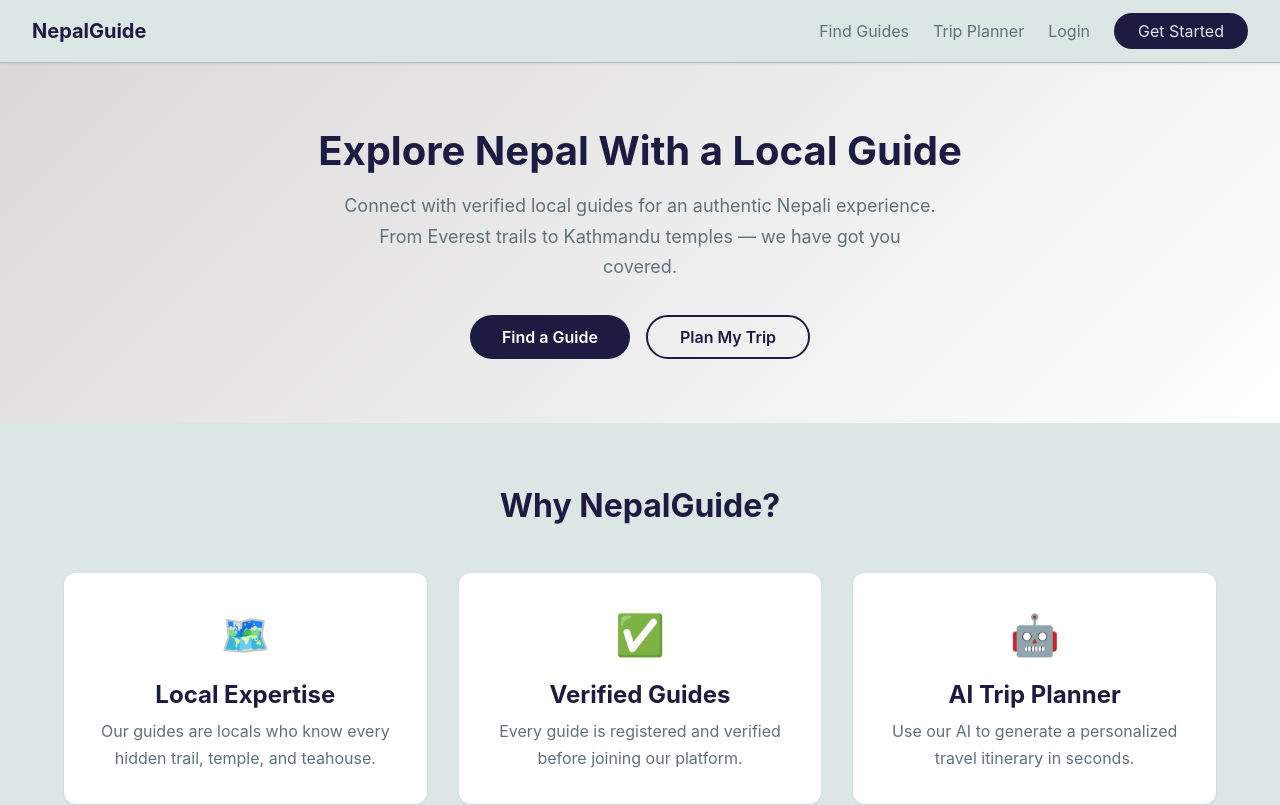
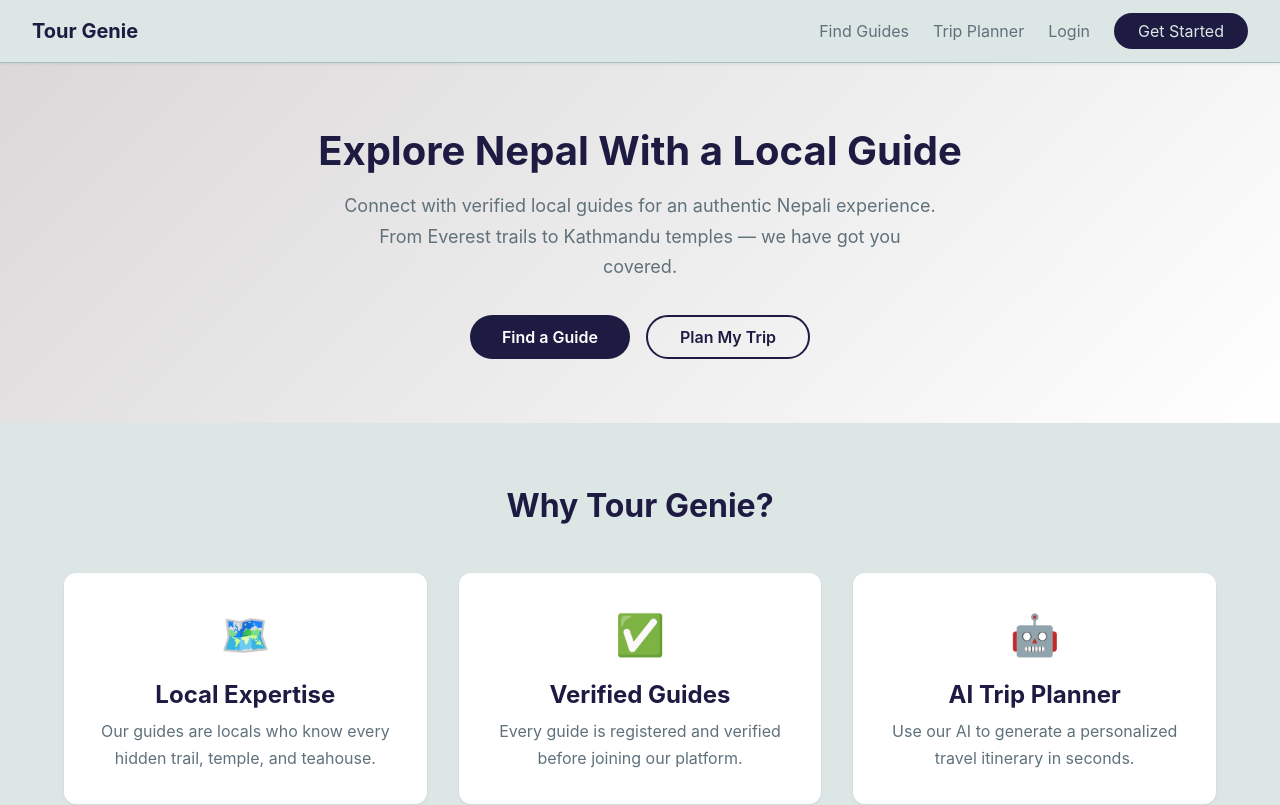
Before and after one commit to TourismHackathon2026/Team--Nec-otine, a React app in the folder Frontend/: page / in a window 1280 px wide. Shown: the top 805 px of the page. Built offline with nearby package versions, Linux system fonts and the light colour scheme; no server answers; the HTML template or start-up script is replaced by a standard one.

Commit message:
App Name

```diff
--- a/Frontend/src/components/Navbar/Navbar.jsx
+++ b/Frontend/src/components/Navbar/Navbar.jsx
@@ -5,7 +5,7 @@ function Navbar() {
   return (
     <nav className="navbar">
       <div className="navbar__logo">
-        <Link to="/">NepalGuide</Link>
+        <Link to="/">Tour Genie</Link>
       </div>
 
       <ul className="navbar__links">
--- a/Frontend/src/pages/Landing/Landing.jsx
+++ b/Frontend/src/pages/Landing/Landing.jsx
@@ -32,7 +32,7 @@ function Landing() {
       {/* Features Section */}
       <section className="landing__features">
         <div className="container">
-          <h2>Why NepalGuide?</h2>
+          <h2>Why Tour Genie?</h2>
           <div className="landing__feature-grid">
 
             <div className="landing__feature-card">
--- a/Frontend/src/pages/Login/Login.jsx
+++ b/Frontend/src/pages/Login/Login.jsx
@@ -34,7 +34,7 @@ function Login() {
     <div className="login">
       <div className="login__card">
         <h2>Welcome Back</h2>
-        <p>Login to your NepalGuide account</p>
+        <p>Login to your Tour Genie account</p>
 
         {error && <div className="login__error">{error}</div>}
 
--- a/Frontend/src/pages/Signup/Signup.jsx
+++ b/Frontend/src/pages/Signup/Signup.jsx
@@ -46,7 +46,7 @@ function Signup() {
     <div className="signup">
       <div className="signup__card">
         <h2>Create Account</h2>
-        <p>Join NepalGuide and start exploring</p>
+        <p>Join Tour Genie and start exploring</p>
 
         {error && <div className="signup__error">{error}</div>}
 
```
